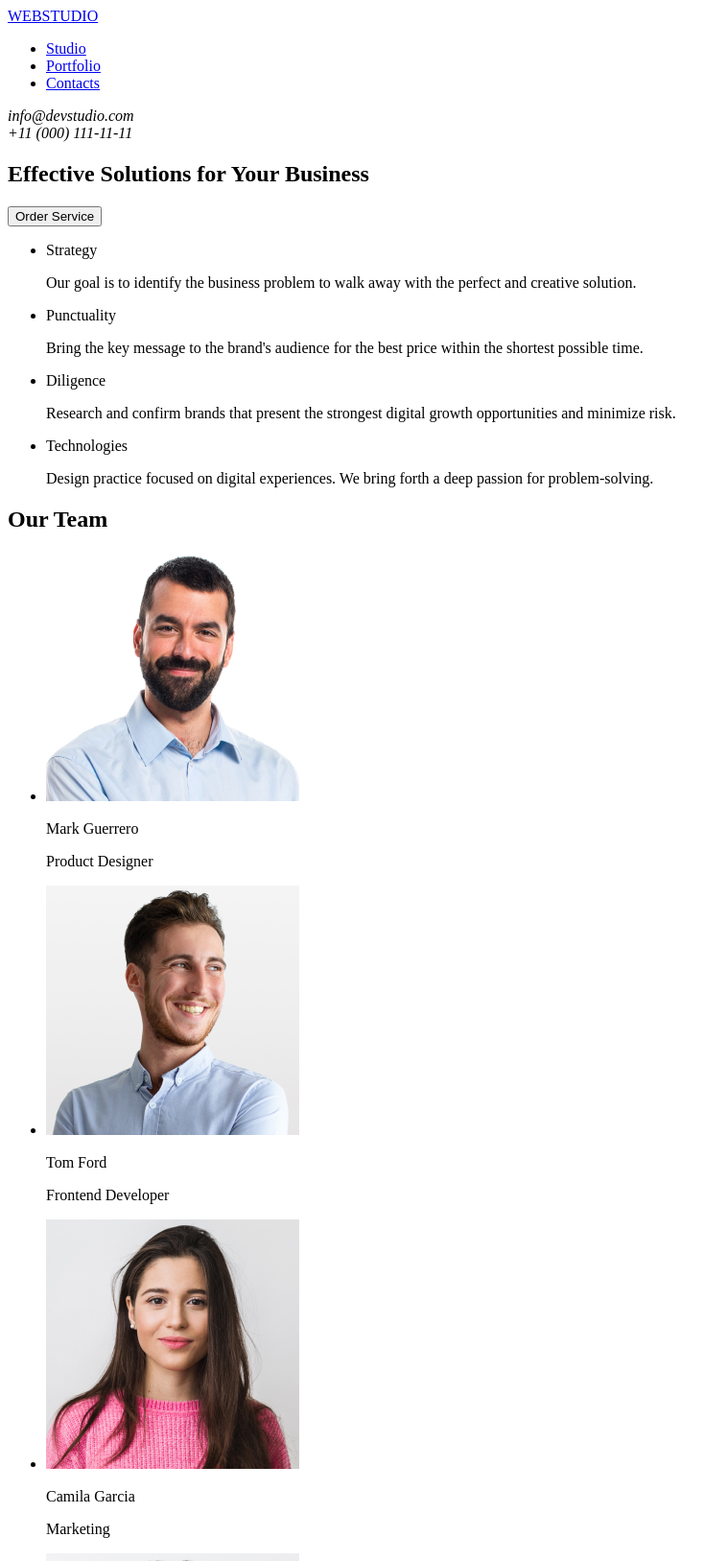
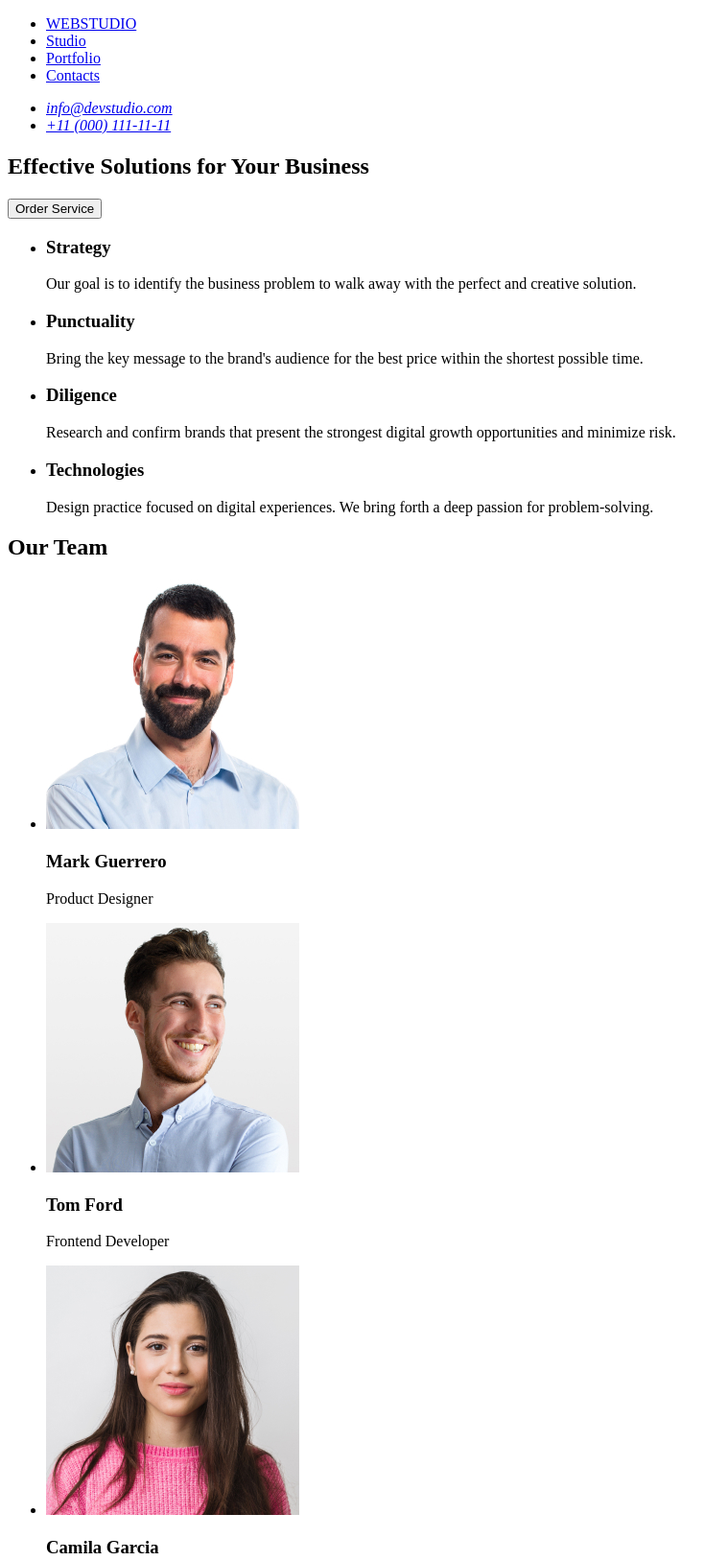
Before and after one commit to vikasavchuk/goit-markup-hw, a plain HTML site: page index.html in a window 1280 px wide. Shown: the top 1627 px of the page at 96% size, without its empty margins (0-759 px from the left). Drawn offline with Linux system fonts and the light colour scheme.

Commit message:
Correction 1

```diff
--- a/index.html
+++ b/index.html
@@ -8,9 +8,11 @@
 <body>
 
     <header>
-        <a href="./index.html">WEBSTUDIO</a>
         <nav>
             <ul>
+                <li>
+                    <a href="./index.html">WEBSTUDIO</a>
+                </li>
                 <li>
                     <a href="#">Studio</a>
                 </li>
@@ -22,8 +24,16 @@
                 </li>
             </ul>
         </nav>
-        <address>info@devstudio.com</address>
-        <address>+11 (000) 111-11-11</address>
+        <address>
+            <ul>
+                <li>
+                    <a href="mailto:info@devstudio.com">info@devstudio.com</a>
+                </li>
+                <li>
+                    <a href="tel:+110001111111">+11 (000) 111-11-11</a>
+                </li>
+            </ul>
+        </address>
     </header>
 
     <main>
@@ -33,52 +43,60 @@
             <button type="button">Order Service</button>
         </section>
 
-        <div>
+        <section>
             <ul>
                 <li>
-                    <p>Strategy</p><p>Our goal is to identify the business
+                    <h3>Strategy</h3>
+                    <p>Our goal is to identify the business
                         problem to walk away with the perfect and creative solution. </p>
                 </li>
                 <li>
-                    <p>Punctuality</p><p>Bring the key message to the brand's audience for
+                    <h3>Punctuality</h3>
+                    <p>Bring the key message to the brand's audience for
                         the best price within the shortest possible time.</p>
                 </li>
                 <li>
-                    <p>Diligence</p><p>Research and confirm brands that present the strongest
+                    <h3>Diligence</h3>
+                    <p>Research and confirm brands that present the strongest
                         digital growth opportunities and minimize risk.</p>
                 </li>
                 <li>
-                    <p>Technologies</p><p>Design practice focused on digital experiences.
+                    <h3>Technologies</h3>
+                    <p>Design practice focused on digital experiences.
                         We bring forth a deep passion for problem-solving.</p>
                 </li>
             </ul>
-        </div>
+        </section>
 
         <section>
             <h2>Our Team</h2>
             <ul>
                 <li>
                     <img src="./images/ourteam/img.jpg" alt="Mark" width="264" height="260">
-                    <p>Mark Guerrero</p><p>Product Designer</p>
+                    <h3>Mark Guerrero</h3>
+                    <p>Product Designer</p>
                 </li>
                 <li>
                     <img src="./images/ourteam/img2.jpg" alt="Tom" width="264" height="260">
-                    <p>Tom Ford</p><p>Frontend Developer</p>
+                    <h3>Tom Ford</h3>
+                    <p>Frontend Developer</p>
                 </li>
                 <li>
                     <img src="./images/ourteam/img3.jpg" alt="Camila" width="264" height="260">
-                    <p>Camila Garcia</p><p>Marketing</p>
+                    <h3>Camila Garcia</h3>
+                    <p>Marketing</p>
                 </li>
                 <li>
                     <img src="./images/ourteam/img4.jpg" alt="Daniel" width="264" height="260">
-                    <p>Daniel Wilson</p><p>UI Designer</p>
+                    <h3>Daniel Wilson</h3>
+                    <p>UI Designer</p>
                 </li>
             </ul>
         </section>
     </main>
 
     <footer>
-        <a href="./index.html">WEBSTUDIO</a>
+        <a href="./index.html">WebStudio</a>
         <p>Increase the flow of customers and sales for your business with digital marketing & growth solutions.</p>
     </footer>
 </body>
```
